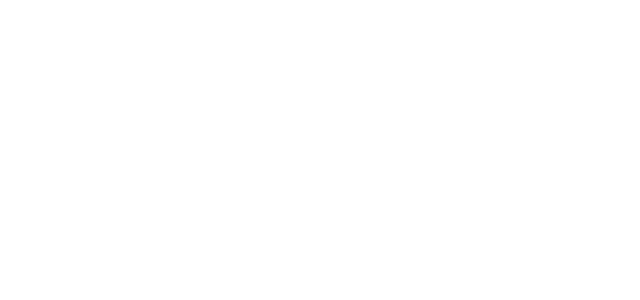
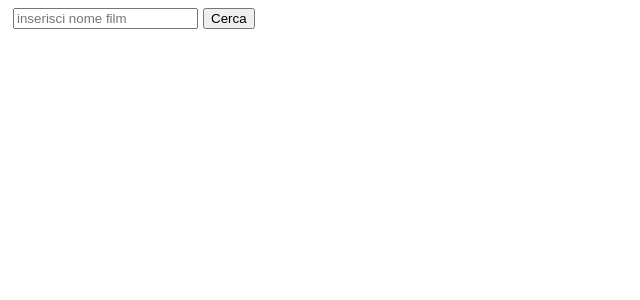
Before and after one commit to abdi-El/vue-boolflix, a Vue app: page / in a window 1280 px wide. Shown: the top 300 px of the page, without its empty margins (0-640 px from the left). Built offline with nearby package versions, Linux system fonts and the light colour scheme.

Commit message:
finished header

```diff
--- a/src/App.vue
+++ b/src/App.vue
@@ -1,24 +1,28 @@
 <template>
   <div id="app">
+    <Header @Cerca='cerca'/>
   </div>
 </template>
 
 <script>
-
+import Header from './components/Header.vue'
 export default {
   name: 'App',
   components: {
+    Header
+  },
+  data(){
+    return{
+      valoreCercato: '',
+    }
+  },
+  methods:{
+    cerca(nome){
+      this.valoreCercato = nome;
+    }
   }
 }
 </script>
 
 <style lang="scss">
-#app {
-  font-family: Avenir, Helvetica, Arial, sans-serif;
-  -webkit-font-smoothing: antialiased;
-  -moz-osx-font-smoothing: grayscale;
-  text-align: center;
-  color: #2c3e50;
-  margin-top: 60px;
-}
 </style>
--- /dev/null
+++ b/src/components/Header.vue
@@ -0,0 +1,23 @@
+<template>
+  <div>
+      <input type="text" placeholder="inserisci nome film" v-model="filmDaCercare">
+      <button @click="$emit('Cerca', filmDaCercare)">Cerca</button>
+  </div>
+</template>
+
+<script>
+export default {
+    name: 'Header',
+    data(){
+        return{
+            filmDaCercare: '',
+        }
+    }
+}
+</script>
+
+<style lang='scss' scoped>
+    input{
+        margin: 0px 5px;
+    }
+</style>
```
Also changed, not shown: src/components/Film.vue (added), src/components/FilmList.vue (added).
